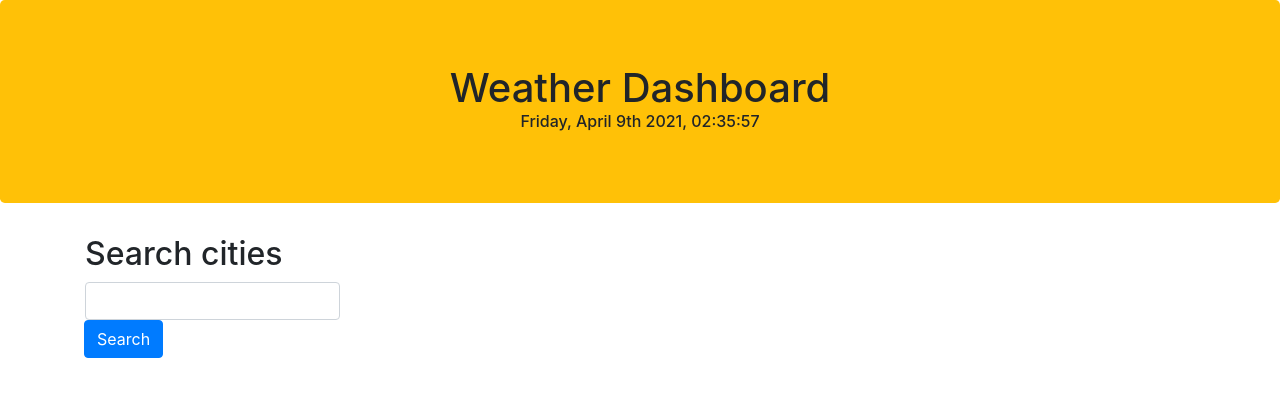
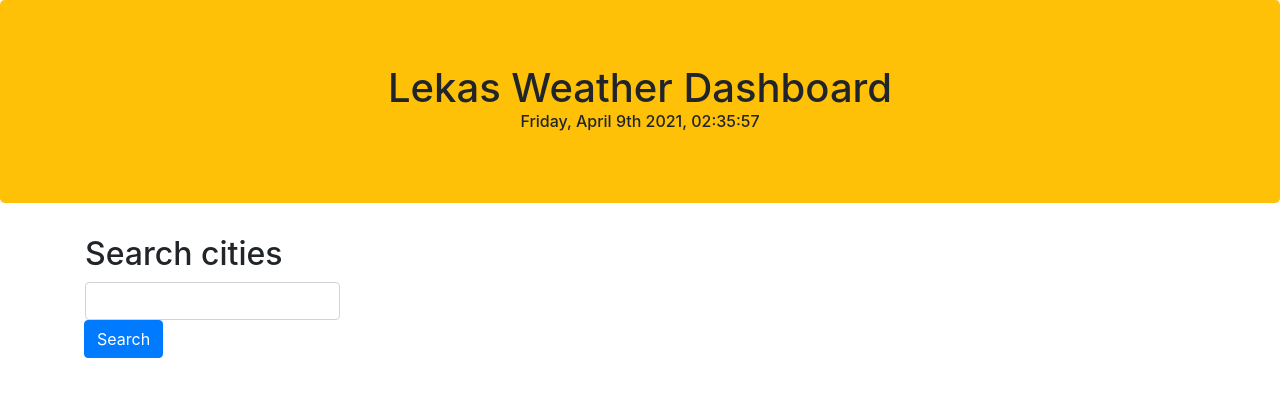
Before and after one commit to elmir123/lekas-weather-dashboard, a plain HTML site: page index.html in a window 1280 px wide. Drawn offline with nearby package versions, Linux system fonts and the light colour scheme.

Commit message:
Html File Commenting Done

```diff
--- a/index.html
+++ b/index.html
@@ -24,10 +24,11 @@
 
   <body>
     <header class="jumbotron bg-warning">
-      <h1>Weather Dashboard<span id="time"></span></h1>
+      <h1>Lekas Weather Dashboard<span id="time"></span></h1>
     </header>
     <div class="container">
         <div class="row">
+            <!-- Search City Column -->
             <div class="col-md-3">
               <h2>Search cities</h2>
               <div class="input-group mb-3">
@@ -41,6 +42,7 @@
               <div id="currentcities">
               </div>
             </div>
+            <!-- Weather Forcast Column -->
             <div class="col-md-9">
               <div class="card daylycard">
                 <div class="card-header bg-primary text-white">
@@ -51,7 +53,6 @@
                   </div>
                 </div>
               </div>
-
               <div class="card daylycard">
                 <div class="card-header bg-primary text-white">
                   <h2 class="daylycard">8 Day Forcast</h2>
@@ -62,15 +63,9 @@
                   </div>
                 </div>
               </div>
-
-
-
             </div>
         </div>
     </div>
-
-
-
     <script src="https://cdnjs.cloudflare.com/ajax/libs/jquery/3.2.1/jquery.min.js"></script>
     <script src="https://cdnjs.cloudflare.com/ajax/libs/moment.js/2.24.0/moment.min.js"></script>
     <script src="./assets/js/script.js"></script>
```
